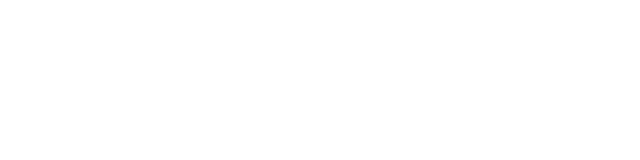
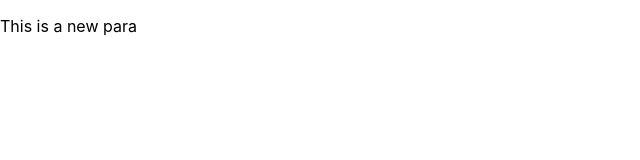
Before and after one commit to thecreatorzx/Wecureall, a React (Create React App) app: page / in a window 1280 px wide. Shown: the top 160 px of the page, without its empty margins (0-640 px from the left). Built offline with nearby package versions, Linux system fonts and the light colour scheme.

Commit message:
made some changes

```diff
--- a/Components/Explore.js
+++ b/Components/Explore.js
@@ -3,6 +3,7 @@
 const Explore = () => {
   return (
     <>
+    <p>This is a new para</p>
       {/* You only need to work in between the <> and </> tags for your html part
   and make your own css same as component name and import it in your component..  */}
     </>
--- a/Components/Nav.js
+++ b/Components/Nav.js
@@ -2,10 +2,10 @@
 
 const Nav = () => {
   return (
-    <div>
+    <>
       {/* You only need to work in between the <> and </> tags for your html part
   and make your own css same as component name and import it in your component..  */}
-    </div>
+    </>
   );
 };
 
```
